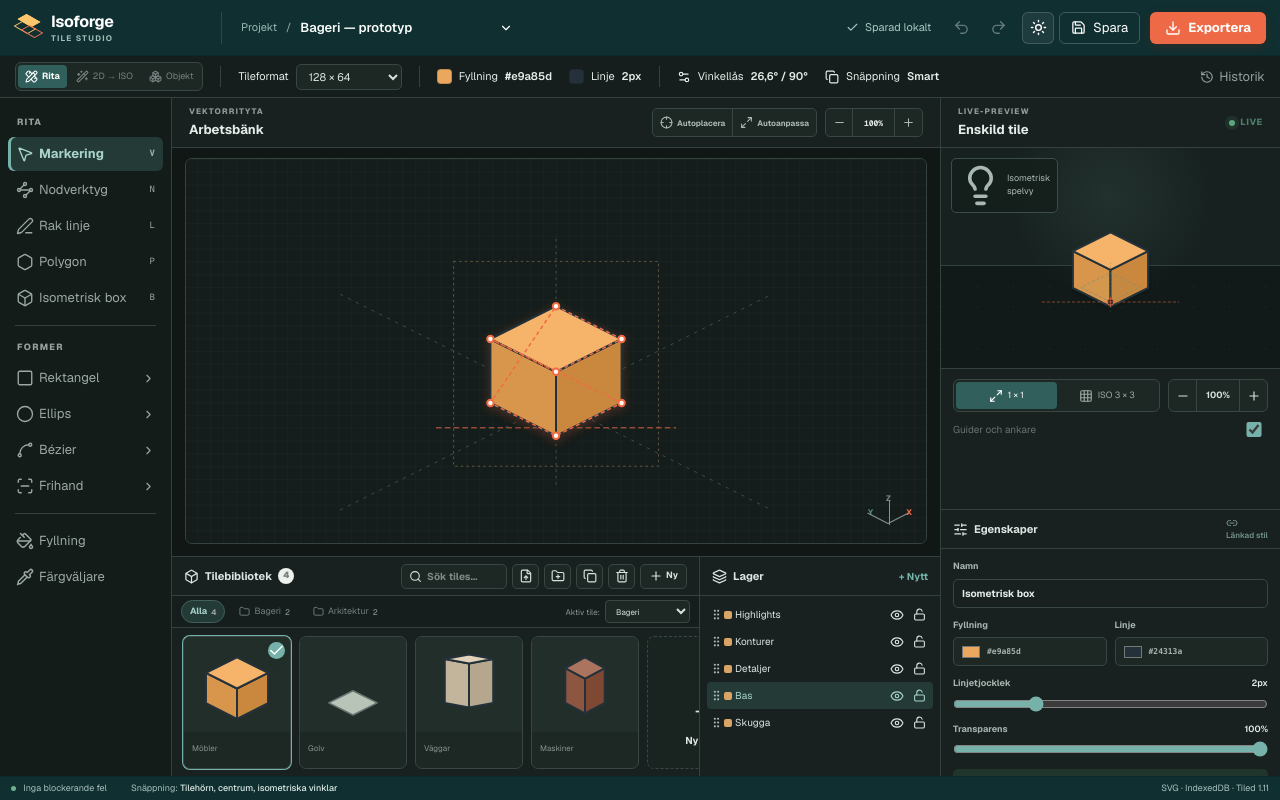
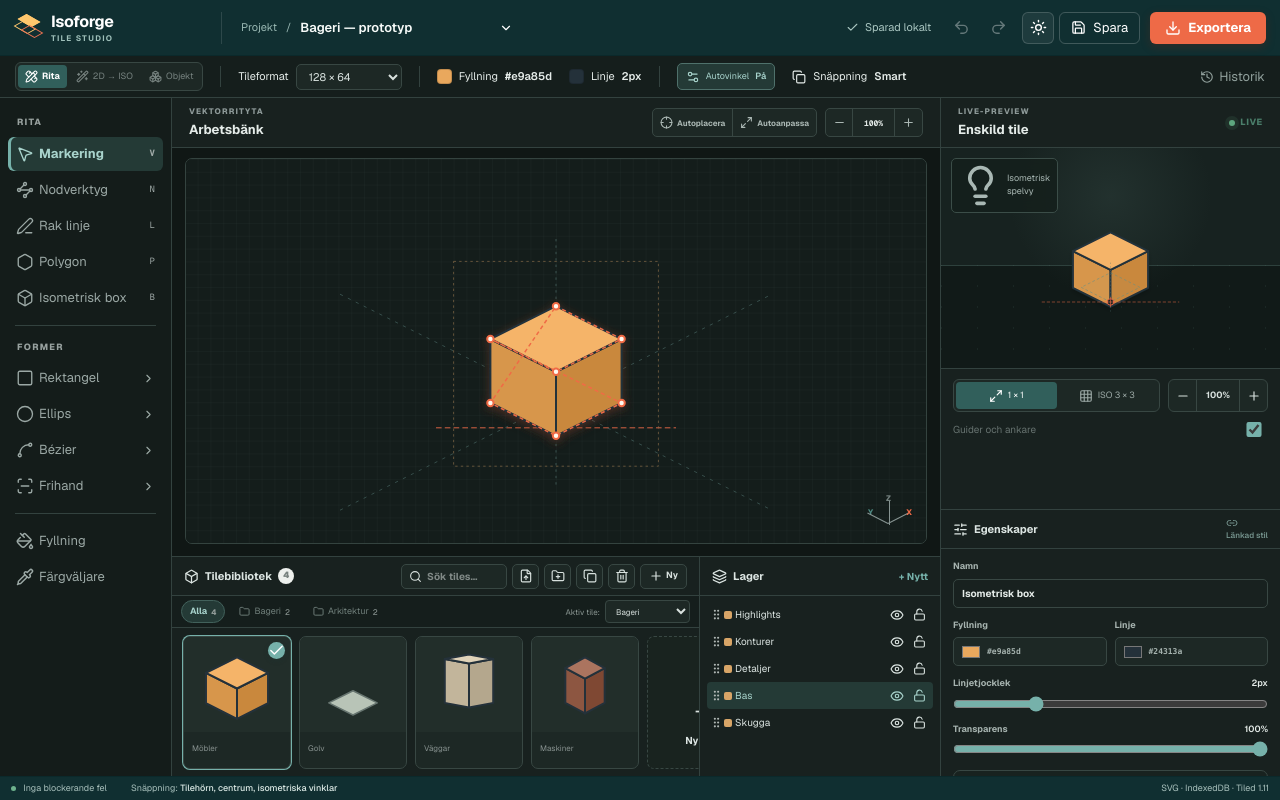
Before and after one commit to jerrymross/isoforge, a Next.js app: page / in a window 1280 px wide. Both pictures are taken after a click on the button 1038 px from the left and 27 px from the top of the page. Built offline with nearby package versions, Linux system fonts and the light colour scheme.

Commit message:
Add automatic angle snapping and rotation editing

```diff
--- a/app/globals.css
+++ b/app/globals.css
@@ -328,6 +328,34 @@ button:disabled {
   cursor: pointer;
 }
 
+.angle-lock {
+  display: flex;
+  align-items: center;
+  gap: 6px;
+  height: 27px;
+  border: 1px solid var(--line);
+  border-radius: 5px;
+  background: #fff;
+  color: #74807d;
+  padding: 0 8px;
+  font-size: 9px;
+  cursor: pointer;
+}
+
+.angle-lock b {
+  color: #a05b39;
+}
+
+.angle-lock.active {
+  border-color: #aac4bf;
+  background: var(--teal-soft);
+  color: var(--teal);
+}
+
+.angle-lock.active b {
+  color: var(--teal);
+}
+
 .workspace {
   display: grid;
   grid-template-columns: 172px minmax(560px, 1fr) 340px;
@@ -1657,6 +1685,121 @@ button:disabled {
   color: #a3692d;
 }
 
+.angle-editor {
+  margin: 13px 12px;
+  border: 1px solid var(--line);
+  border-radius: 7px;
+  background: #f8f8f4;
+  padding: 9px;
+}
+
+.angle-editor-heading {
+  display: flex;
+  align-items: center;
+  justify-content: space-between;
+  margin-bottom: 8px;
+}
+
+.angle-editor-heading > span {
+  display: flex;
+  align-items: center;
+  gap: 5px;
+  color: #566460;
+  font-size: 9px;
+  font-weight: 800;
+}
+
+.angle-editor-heading button {
+  display: flex;
+  align-items: center;
+  gap: 4px;
+  height: 23px;
+  border: 1px solid var(--line);
+  border-radius: 12px;
+  background: #fff;
+  color: #7d8985;
+  padding: 0 7px;
+  font-size: 8px;
+  cursor: pointer;
+}
+
+.angle-editor-heading button.active {
+  border-color: #8eb1aa;
+  background: var(--teal-soft);
+  color: var(--teal);
+  font-weight: 700;
+}
+
+.angle-input-row {
+  display: grid;
+  grid-template-columns: 54px 9px 1fr;
+  align-items: center;
+  gap: 3px;
+}
+
+.angle-input-row input[type="number"] {
+  width: 54px;
+  height: 28px;
+  border: 1px solid var(--line);
+  border-radius: 5px;
+  background: #fff;
+  color: var(--ink);
+  padding: 0 5px;
+  font-family: var(--font-geist-mono), monospace;
+  font-size: 8px;
+}
+
+.angle-input-row > span {
+  color: #788481;
+  font-size: 9px;
+}
+
+.angle-input-row input[type="range"] {
+  min-width: 0;
+  width: 100%;
+  accent-color: var(--coral);
+}
+
+.angle-presets {
+  display: grid;
+  grid-template-columns: repeat(5, 1fr);
+  gap: 3px;
+  margin-top: 8px;
+}
+
+.angle-presets button {
+  min-width: 0;
+  height: 24px;
+  border: 1px solid var(--line);
+  border-radius: 4px;
+  background: #fff;
+  color: #75817e;
+  padding: 0;
+  font-family: var(--font-geist-mono), monospace;
+  font-size: 7px;
+  cursor: pointer;
+}
+
+.angle-presets button:hover {
+  border-color: #9aaba7;
+  color: var(--teal);
+}
+
+.angle-presets button.active {
+  border-color: var(--coral);
+  background: #fff0ea;
+  color: #bb4e31;
+  font-weight: 800;
+}
+
+.angle-editor small {
+  display: block;
+  margin-top: 7px;
+  color: #8b9692;
+  font-size: 7px;
+  line-height: 1.4;
+}
+
 .empty-copy {
   margin: 18px 14px;
   color: #84908d;
@@ -1892,6 +2035,7 @@ html[data-theme="dark"] .generator-rail {
 }
 
 html[data-theme="dark"] .workspace-mode-switch,
+html[data-theme="dark"] .angle-lock,
 html[data-theme="dark"] .generator-choice-grid button,
 html[data-theme="dark"] .template-grid button,
 html[data-theme="dark"] .generator-fields label > span,
@@ -1899,6 +2043,16 @@ html[data-theme="dark"] .material-list button.active {
   border-color: #384743;
   background: #1d2825;
   color: #d8e1de;
+}
+
+html[data-theme="dark"] .angle-lock.active {
+  border-color: #4f716b;
+  background: #243a36;
+  color: #a8d3cc;
+}
+
+html[data-theme="dark"] .angle-lock.active b {
+  color: #a8d3cc;
 }
 
 html[data-theme="dark"] .workspace-mode-switch button:hover,
@@ -2159,6 +2313,35 @@ html[data-theme="dark"] .validation-box.warning {
   border-color: #674d2f;
   background: #33291d;
   color: #dfaa6d;
+}
+
+html[data-theme="dark"] .angle-editor {
+  border-color: #384743;
+  background: #18221f;
+}
+
+html[data-theme="dark"] .angle-editor-heading > span {
+  color: #c7d2ce;
+}
+
+html[data-theme="dark"] .angle-editor-heading button,
+html[data-theme="dark"] .angle-input-row input[type="number"],
+html[data-theme="dark"] .angle-presets button {
+  border-color: #384743;
+  background: #1d2825;
+  color: #abb8b4;
+}
+
+html[data-theme="dark"] .angle-editor-heading button.active {
+  border-color: #4f716b;
+  background: #243a36;
+  color: #a8d3cc;
+}
+
+html[data-theme="dark"] .angle-presets button.active {
+  border-color: #b65b43;
+  background: #35241f;
+  color: #f38a6d;
 }
 
 html[data-theme="dark"] .validation-box {
@@ -2204,6 +2387,15 @@ html[data-theme="dark"] .export-options > button:hover {
     justify-content: center;
     padding: 0;
     font-size: 0;
+  }
+  .angle-lock {
+    width: 29px;
+    justify-content: center;
+    padding: 0;
+    font-size: 0;
+  }
+  .angle-lock b {
+    display: none;
   }
   .library-section .bottom-heading > span {
     gap: 3px;
--- a/components/editor/EditorShell.tsx
+++ b/components/editor/EditorShell.tsx
@@ -44,12 +44,14 @@ export function EditorShell() {
     project,
     workspaceMode,
     autosaveState,
+    autoAngle,
     history,
     future,
     setProjectName,
     setTileSize,
     setTool,
     setWorkspaceMode,
+    setAutoAngle,
     undo,
     redo,
     deleteSelected,
@@ -190,7 +192,13 @@ export function EditorShell() {
         <div><span className="swatch fill-swatch" /> Fyllning <b>{project.style.fillColor}</b></div>
         <div><span className="swatch stroke-swatch" /> Linje <b>{project.style.strokeWidth}px</b></div>
         <span className="context-divider" />
-        <div><Settings2 size={14} /> Vinkellås <b>26,6° / 90°</b></div>
+        <button
+          className={autoAngle ? "angle-lock active" : "angle-lock"}
+          onClick={() => setAutoAngle(!autoAngle)}
+          title="Växla automatisk vinkelsnappning"
+        >
+          <Settings2 size={14} /> Autovinkel <b>{autoAngle ? "På" : "Av"}</b>
+        </button>
         <div><Copy size={14} /> Snäppning <b>Smart</b></div>
         <button className="history-button"><History size={14} /> Historik</button>
       </div>
--- a/components/editor/Inspector.tsx
+++ b/components/editor/Inspector.tsx
@@ -1,11 +1,24 @@
 "use client";
 
-import { AlertTriangle, Link2, SlidersHorizontal } from "lucide-react";
+import {
+  AlertTriangle,
+  Link2,
+  Magnet,
+  RotateCw,
+  SlidersHorizontal,
+} from "lucide-react";
 import { validateProject } from "@/features/drawing/geometry";
 import { useEditorStore } from "@/stores/editor-store";
 
 export function Inspector() {
-  const { project, selectedObjectId, updateObject } = useEditorStore();
+  const {
+    project,
+    selectedObjectId,
+    autoAngle,
+    updateObject,
+    setObjectAngle,
+    setAutoAngle,
+  } = useEditorStore();
   const tile = project.tiles.find((item) => item.id === project.activeTileId)!;
   const selected = tile.objects.find((object) => object.id === selectedObjectId);
   const issues = validateProject(project);
@@ -94,6 +107,60 @@ export function Inspector() {
           }
         />
       </label>
+      <div className="angle-editor">
+        <div className="angle-editor-heading">
+          <span><RotateCw size={13} /> Vinkel</span>
+          <button
+            className={autoAngle ? "active" : ""}
+            onClick={() => setAutoAngle(!autoAngle)}
+            title="Snäpp till isometriska standardvinklar"
+          >
+            <Magnet size={12} />
+            Auto {autoAngle ? "på" : "av"}
+          </button>
+        </div>
+        <div className="angle-input-row">
+          <input
+            type="number"
+            min="-180"
+            max="180"
+            step={autoAngle ? "0.001" : "1"}
+            value={Number((selected.rotation ?? 0).toFixed(3))}
+            onChange={(event) =>
+              setObjectAngle(selected.id, Number(event.target.value))
+            }
+            aria-label="Objektets vinkel"
+          />
+          <span>°</span>
+          <input
+            type="range"
+            min="-180"
+            max="180"
+            step="1"
+            value={selected.rotation ?? 0}
+            onChange={(event) =>
+              setObjectAngle(selected.id, Number(event.target.value))
+            }
+            aria-label="Justera objektets vinkel"
+          />
+        </div>
+        <div className="angle-presets">
+          {[-90, -26.565, 0, 26.565, 90].map((angle) => (
+            <button
+              key={angle}
+              className={Math.abs((selected.rotation ?? 0) - angle) < 0.01 ? "active" : ""}
+              onClick={() => setObjectAngle(selected.id, angle)}
+            >
+              {angle > 0 ? "+" : ""}{angle}°
+            </button>
+          ))}
+        </div>
+        <small>
+          {autoAngle
+            ? "Snappar till horisontell, vertikal och isometriska riktningar."
+            : "Fri rotation i valfri vinkel."}
+        </small>
+      </div>
       <div className={issues.length ? "validation-mini warning" : "validation-mini"}>
         <AlertTriangle size={14} />
         <span>{issues.length ? `${issues.length} varning att kontrollera` : "Redo för export"}</span>
--- a/features/drawing/geometry.ts
+++ b/features/drawing/geometry.ts
@@ -2,6 +2,17 @@ import type { Point, Project, VectorObject } from "@/types/editor";
 
 export const CANVAS_VIEWBOX = { width: 640, height: 480 };
 export const TILE_CENTER: Point = { x: 320, y: 304 };
+export const ISOMETRIC_ROTATION_ANGLES = [
+  -180,
+  -153.435,
+  -90,
+  -26.565,
+  0,
+  26.565,
+  90,
+  153.435,
+  180,
+] as const;
 
 export function tileDiamond(width: number, height: number, center = TILE_CENTER): Point[] {
   return [
@@ -26,6 +37,21 @@ export function isoGridOffset(
     x: ((column - row) * tileWidth) / 2,
     y: ((column + row) * tileHeight) / 2,
   };
+}
+
+export function normalizeAngle(angle: number): number {
+  if (!Number.isFinite(angle)) return 0;
+  const normalized = ((((angle + 180) % 360) + 360) % 360) - 180;
+  return Object.is(normalized, -0) ? 0 : normalized;
+}
+
+export function snapObjectAngle(angle: number): number {
+  const normalized = normalizeAngle(angle);
+  return ISOMETRIC_ROTATION_ANGLES.reduce((closest, candidate) =>
+    Math.abs(normalized - candidate) < Math.abs(normalized - closest)
+      ? candidate
+      : closest,
+  );
 }
 
 export function snapPoint(point: Point, project: Project, threshold = 10): Point {
@@ -141,6 +167,16 @@ export function objectBounds(objects: VectorObject[]): ObjectBounds | null {
   };
 }
 
+export function objectRotationTransform(object: VectorObject): string | undefined {
+  const rotation = normalizeAngle(object.rotation ?? 0);
+  if (Math.abs(rotation) < 0.0001) return undefined;
+  const bounds = objectBounds([object]);
+  if (!bounds) return undefined;
+  const centerX = (bounds.minX + bounds.maxX) / 2;
+  const centerY = (bounds.minY + bounds.maxY) / 2;
+  return `rotate(${rotation} ${centerX} ${centerY})`;
+}
+
 export function autoPlaceObjects(
   objects: VectorObject[],
   centerX = TILE_CENTER.x,
--- a/features/tiled-export/exporters.ts
+++ b/features/tiled-export/exporters.ts
@@ -1,6 +1,11 @@
 import JSZip from "jszip";
 import type { Project, Tile, VectorObject } from "@/types/editor";
-import { pointsToString, TILE_CENTER, tileDiamond } from "@/features/drawing/geometry";
+import {
+  objectRotationTransform,
+  pointsToString,
+  TILE_CENTER,
+  tileDiamond,
+} from "@/features/drawing/geometry";
 
 function escapeXml(value: string): string {
   return value
@@ -10,7 +15,7 @@ function escapeXml(value: string): string {
     .replaceAll(">", "&gt;");
 }
 
-function renderObject(object: VectorObject): string {
+function renderObjectContent(object: VectorObject): string {
   const style = `fill="${object.style.fill}" stroke="${object.style.stroke}" stroke-width="${object.style.strokeWidth}" opacity="${object.style.opacity}" stroke-linejoin="round"`;
   if (object.kind === "line") {
     const [start, end] = object.points;
@@ -42,6 +47,12 @@ function renderObject(object: VectorObject): string {
     ].join("");
   }
   return `<polygon points="${pointsToString(object.points)}" ${style}/>`;
+}
+
+function renderObject(object: VectorObject): string {
+  const content = renderObjectContent(object);
+  const transform = objectRotationTransform(object);
+  return transform ? `<g transform="${transform}">${content}</g>` : content;
 }
 
 function shade(hex: string, amount: number): string {
--- a/stores/editor-store.ts
+++ b/stores/editor-store.ts
@@ -14,6 +14,8 @@ import { saveProject } from "@/lib/project-db";
 import {
   autoPlaceObjects,
   autoSizeObjects,
+  normalizeAngle,
+  snapObjectAngle,
 } from "@/features/drawing/geometry";
 
 const now = () => new Date().toISOString();
@@ -226,6 +228,7 @@ type EditorState = {
   canvasZoom: number;
   previewMode: "single" | "grid";
   showGuides: boolean;
+  autoAngle: boolean;
   history: Project[];
   future: Project[];
   autosaveState: "saved" | "saving";
@@ -236,9 +239,11 @@ type EditorState = {
   setCanvasZoom: (zoom: number) => void;
   setPreviewMode: (mode: "single" | "grid") => void;
   toggleGuides: () => void;
+  setAutoAngle: (enabled: boolean) => void;
   addObject: (object: VectorObject) => void;
   addObjects: (objects: VectorObject[]) => void;
   updateObject: (id: string, patch: Partial<VectorObject>) => void;
+  setObjectAngle: (id: string, angle: number) => void;
   moveObject: (id: string, points: Point[]) => void;
   autoPlaceSelected: () => void;
   autoSizeSelected: () => void;
@@ -292,6 +297,7 @@ export const useEditorStore = create<EditorState>((set, get) => ({
   canvasZoom: 1,
   previewMode: "single",
   showGuides: true,
+  autoAngle: true,
   history: [],
   future: [],
   autosaveState: "saved",
@@ -302,6 +308,7 @@ export const useEditorStore = create<EditorState>((set, get) => ({
   setCanvasZoom: (canvasZoom) => set({ canvasZoom }),
   setPreviewMode: (previewMode) => set({ previewMode }),
   toggleGuides: () => set((state) => ({ showGuides: !state.showGuides })),
+  setAutoAngle: (autoAngle) => set({ autoAngle }),
   addObject: (object) =>
     set((state) =>
       snapshot(
@@ -339,6 +346,21 @@ export const useEditorStore = create<EditorState>((set, get) => ({
         })),
       ),
     ),
+  setObjectAngle: (id, angle) =>
+    set((state) => {
+      const rotation = state.autoAngle
+        ? snapObjectAngle(angle)
+        : normalizeAngle(angle);
+      return snapshot(
+        state,
+        updateActiveTile(state.project, (tile) => ({
+          ...tile,
+          objects: tile.objects.map((object) =>
+            object.id === id ? { ...object, rotation } : object,
+          ),
+        })),
+      );
+    }),
   moveObject: (id, points) =>
     set((state) => ({
       project: updateActiveTile(state.project, (tile) => ({
--- a/types/editor.ts
+++ b/types/editor.ts
@@ -21,6 +21,7 @@ export type VectorObject = {
   layerId: string;
   points: Point[];
   height: number;
+  rotation?: number;
   style: VectorStyle;
   locked: boolean;
 };
```
Also changed, not shown: components/editor/VectorScene.tsx (+7 -1 lines), 2 other files (tests, documents, lock files or other folders).
